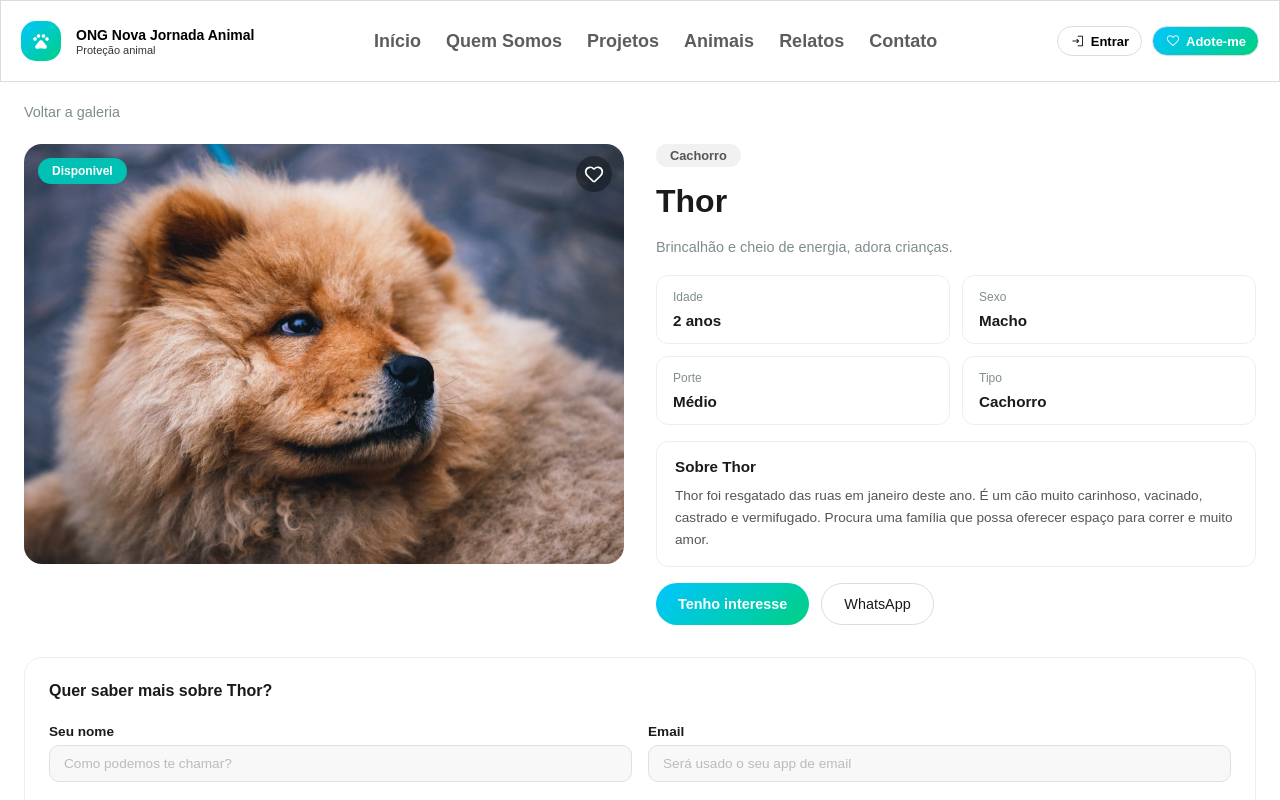
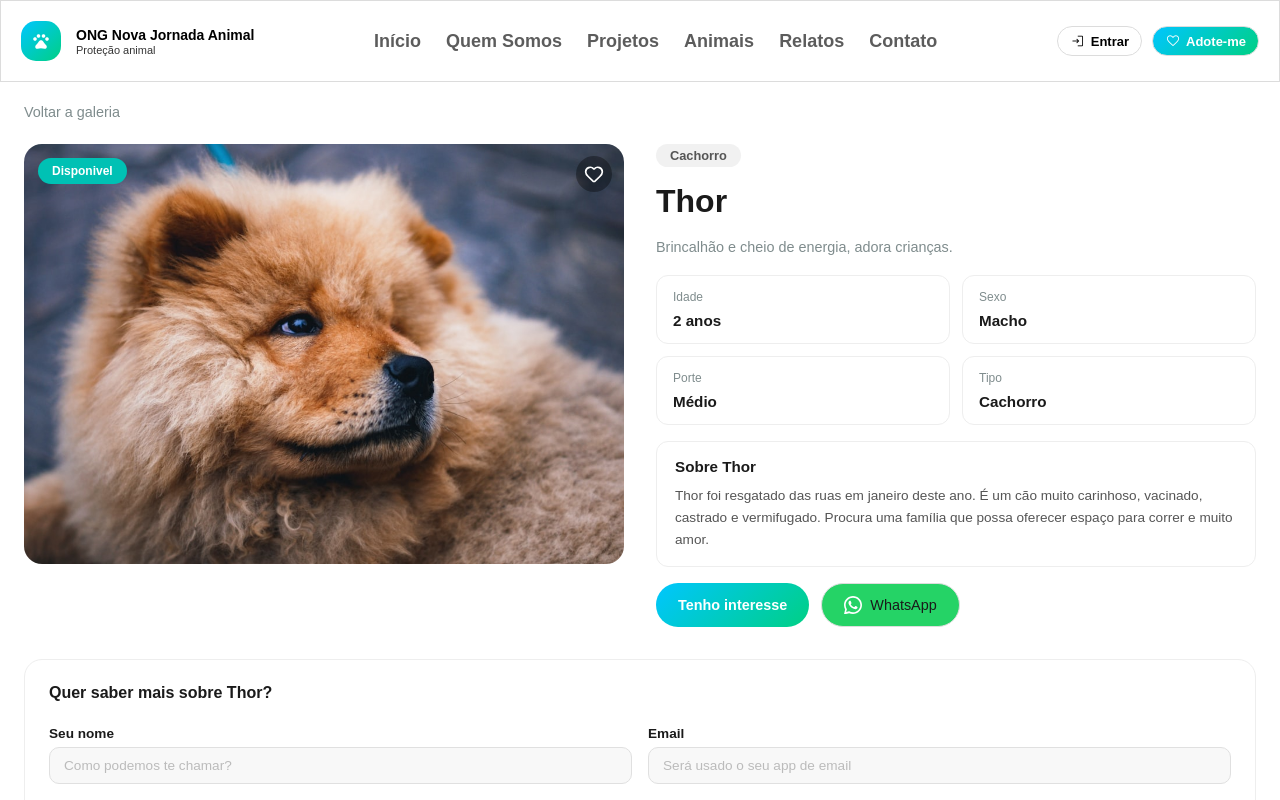
Before and after one commit to BrunoGomes13/ONG-Nova-Jornada, a React (Create React App) app: page /animais/1 in a window 1280 px wide. Shown: the top 800 px of the page. Built offline with nearby package versions, Linux system fonts and the light colour scheme.

Commit message:
style: altera botão para padrão visual do WhatsApp em DetalheAnimal.jsx e DetalheAnimal.css

```diff
--- a/src/components/cardAnimals/DetalheAnimal.css
+++ b/src/components/cardAnimals/DetalheAnimal.css
@@ -187,7 +187,7 @@
     display: flex;
     align-items: center;
     gap: 8px;
-    background: #fff;
+    background: #25D366;
     color: #1a1a1a;
     border: 1px solid #ddd;
     padding: 12px 22px;
@@ -197,10 +197,11 @@
     cursor: pointer;
     text-decoration: none;
     transition: background 0.2s;
+    gap: 8px;
 }
 
 .btn-whatsapp:hover {
-    background: #f5f5f5;
+    background: #22c05c;
 }
 
 .detalhe-form-contato {
--- a/src/components/cardAnimals/DetalheAnimal.jsx
+++ b/src/components/cardAnimals/DetalheAnimal.jsx
@@ -135,8 +135,13 @@
                 target="_blank"
                 rel="noreferrer"
               >
-                WhatsApp
+              <svg xmlns="http://www.w3.org/2000/svg" width="18" height="18" viewBox="0 0 24 24" fill="white">
+                <path d="M17.472 14.382c-.297-.149-1.758-.867-2.03-.967-.273-.099-.471-.148-.67.15-.197.297-.767.966-.94 1.164-.173.199-.347.223-.644.075-.297-.15-1.255-.463-2.39-1.475-.883-.788-1.48-1.761-1.653-2.059-.173-.297-.018-.458.13-.606.134-.133.298-.347.446-.52.149-.174.198-.298.298-.497.099-.198.05-.371-.025-.52-.075-.149-.669-1.612-.916-2.207-.242-.579-.487-.5-.669-.51-.173-.008-.371-.01-.57-.01-.198 0-.52.074-.792.372-.272.297-1.04 1.016-1.04 2.479 0 1.462 1.065 2.875 1.213 3.074.149.198 2.096 3.2 5.077 4.487.709.306 1.262.489 1.694.625.712.227 1.36.195 1.871.118.571-.085 1.758-.719 2.006-1.413.248-.694.248-1.289.173-1.413-.074-.124-.272-.198-.57-.347z"/>
+                <path d="M12 0C5.373 0 0 5.373 0 12c0 2.127.558 4.126 1.532 5.864L.057 23.886a.5.5 0 0 0 .611.632l6.218-1.634A11.94 11.94 0 0 0 12 24c6.627 0 12-5.373 12-12S18.627 0 12 0zm0 21.818a9.808 9.808 0 0 1-5.031-1.388l-.36-.214-3.733.981.998-3.648-.235-.374A9.808 9.808 0 0 1 2.182 12C2.182 6.57 6.57 2.182 12 2.182S21.818 6.57 21.818 12 17.43 21.818 12 21.818z"/>
+              </svg>
+              WhatsApp
               </a>
+
             </div>
           </div>
         </div>
```
